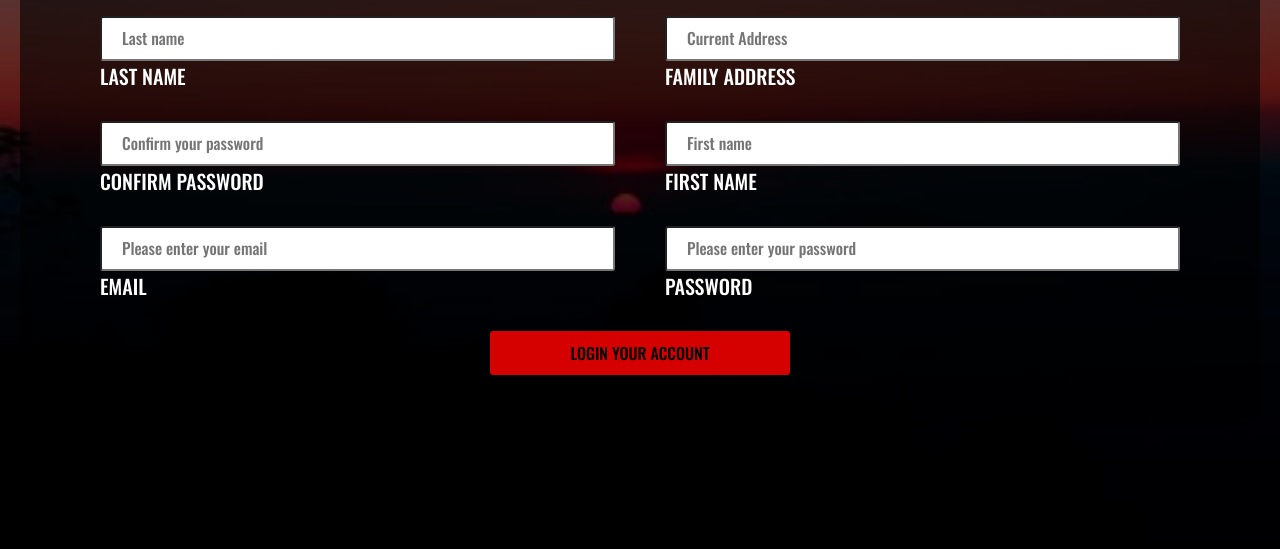
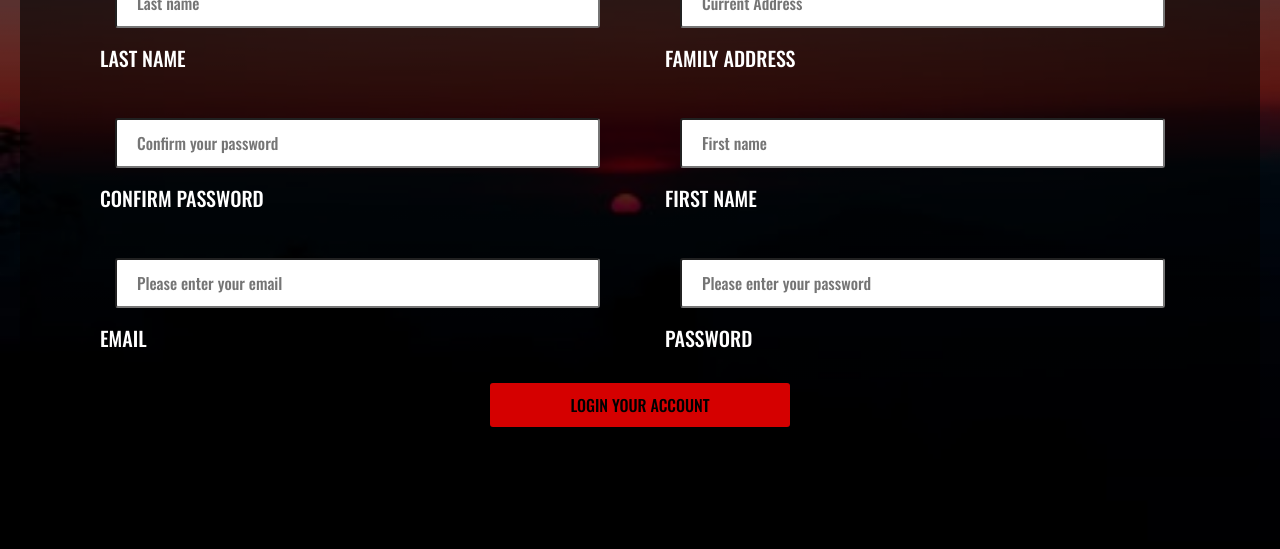
Before and after one commit to Kengkengggg/foform.github.io, a plain HTML site: page index.html in a window 1280 px wide. Shown: the part 251-800 px from the top of the page. Drawn offline with nearby package versions, Linux system fonts and the light colour scheme.

Commit message:
Initial Commit

```diff
--- a/style.css
+++ b/style.css
@@ -38,15 +38,19 @@ form .inner-box .text-input {
 }
 
 .inner-box .text-input input {
-  height: 45px;
+  height: 50px;
+  padding: 10px 20px;
   width: 100%;
+
 }
 
 .text-input input {
   text-decoration: none;
   border-radius: 3px;
+  margin: 15px;
+  align-content: space-between;
   outline: none;
-  padding: 20px;
+  padding: 10px;
 }
 
 .text,
```
